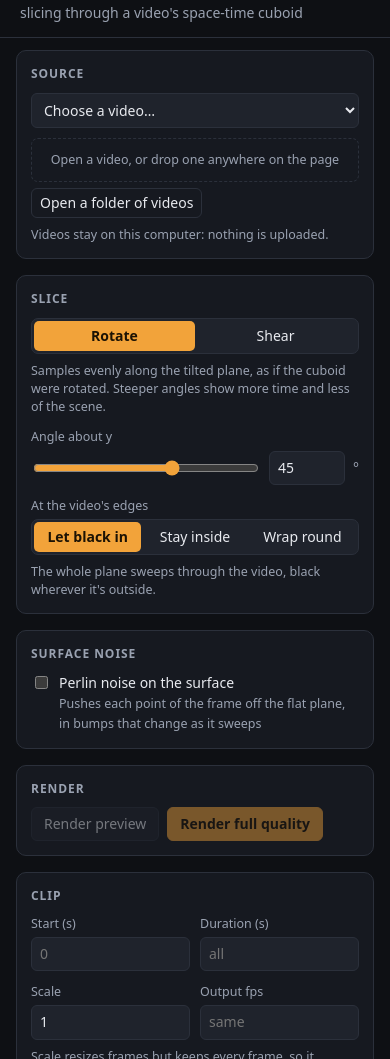
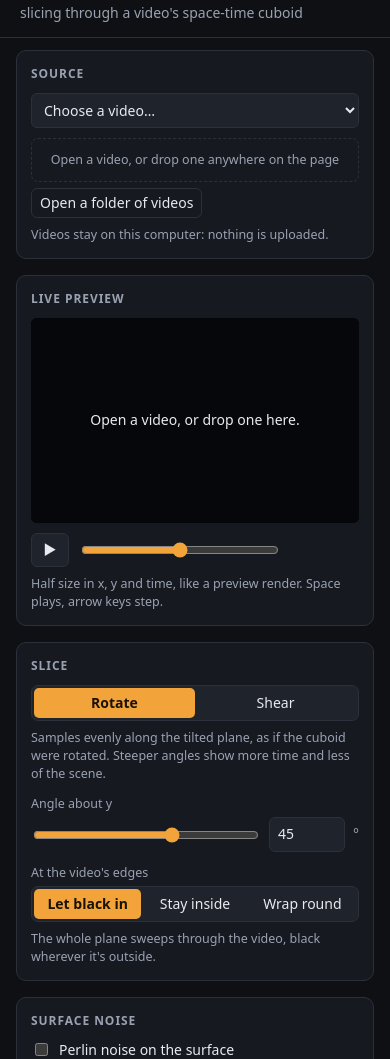
Before and after one commit to Babissimo/timeywimeyvideos, a website built with Vite: page web/index.html in a window 390 px wide. Shown: the part 41-1100 px from the top of the page. Built offline with nearby package versions, Linux system fonts and the light colour scheme.

Commit message:
Put the live preview after the source on narrow screens
Below 760px the page collapsed to one column in DOM order, so all five
control cards came before the views: on a phone you opened a video and then
scrolled past every control to see the preview.

The narrow column now runs in the order of use: Source, Live preview,
Slice, Surface noise, Cuboid (after the controls it draws), Clip, Render,
and Renders just below the Render button. aside and #views become
display: contents there, and named grid areas place the cards.

The DOM keeps the wide order rather than becoming the narrow one, because
the wide layouts stack the control column and the views column
independently. That needs a box per column, and a column's cards can share
a box only if they are adjacent in the DOM, which the narrow order would
break; a flat grid would tie the rows of the two columns together and open
gaps under the shorter cards. So on a phone, Tab and screen readers follow
the wide order: Source, the controls, then the views.

Co-Authored-By: Claude Opus 5.5 <noreply@anthropic.com>

```diff
--- a/web/index.html
+++ b/web/index.html
@@ -16,7 +16,7 @@
 
 <main>
   <aside>
-    <section class="card">
+    <section class="card" id="source-card">
       <h2>Source</h2>
       <select id="source" aria-label="Video"></select>
       <label class="drop" id="drop">
@@ -30,7 +30,7 @@
       <p class="note">Videos stay on this computer: nothing is uploaded.</p>
     </section>
 
-    <section class="card">
+    <section class="card" id="slice-card">
       <h2>Slice</h2>
       <div class="segmented" role="radiogroup" aria-label="Kind of slice">
         <label><input type="radio" name="slice" value="rotate" checked><span>Rotate</span></label>
@@ -88,7 +88,7 @@
       </div>
     </section>
 
-    <section class="card">
+    <section class="card" id="noise-card">
       <h2>Surface noise</h2>
       <label class="check first">
         <input type="checkbox" id="noise">
@@ -121,7 +121,7 @@
       </div>
     </section>
 
-    <section class="card">
+    <section class="card" id="render-card">
       <h2>Render</h2>
       <p class="note" id="estimate"></p>
       <div class="buttons">
@@ -134,7 +134,7 @@
         <button id="cancel" class="quiet">Cancel</button>
       </div>
     </section>
-    <section class="card">
+    <section class="card" id="clip-card">
       <h2>Clip</h2>
       <div class="pair">
         <div class="field"><label for="start">Start (s)</label>
@@ -153,7 +153,7 @@
   </aside>
 
   <div id="views">
-    <section class="card">
+    <section class="card" id="live-card">
       <div class="head">
         <h2>Live preview</h2>
         <span class="note" id="live-info"></span>
@@ -174,7 +174,7 @@
         arrow keys step.</p>
     </section>
 
-    <section class="card">
+    <section class="card" id="cube-card">
       <div class="head">
         <h2>Cuboid</h2>
         <div class="views" role="group" aria-label="View">
@@ -191,7 +191,7 @@
       <p class="note" id="cube-noise" hidden></p>
     </section>
 
-    <section class="card wide">
+    <section class="card wide" id="renders-card">
       <div class="head">
         <h2>Renders</h2>
         <span class="note" id="now-playing" aria-live="polite"></span>
--- a/web/style.css
+++ b/web/style.css
@@ -241,6 +241,22 @@ video { display: block; width: 100%; max-height: 70vh; background: #000; border-
   #views { grid-template-columns: minmax(0, 1fr); }
 }
 
+/* One column in the order of use: the preview straight after the source, the cuboid after the
+   controls it draws, and Render just above the renders. The DOM keeps the wide layout's order,
+   which its two independent columns need, so Tab and screen readers follow that order here. */
 @media (max-width: 760px) {
-  main { grid-template-columns: minmax(0, 1fr); padding: 12px 16px; }
+  main {
+    grid-template-columns: minmax(0, 1fr);
+    grid-template-areas: "source" "live" "slice" "noise" "cube" "clip" "render" "renders";
+    padding: 12px 16px;
+  }
+  aside, #views { display: contents; }
+  #source-card { grid-area: source; }
+  #live-card { grid-area: live; }
+  #slice-card { grid-area: slice; }
+  #noise-card { grid-area: noise; }
+  #cube-card { grid-area: cube; }
+  #clip-card { grid-area: clip; }
+  #render-card { grid-area: render; }
+  #renders-card { grid-area: renders; }
 }
```
